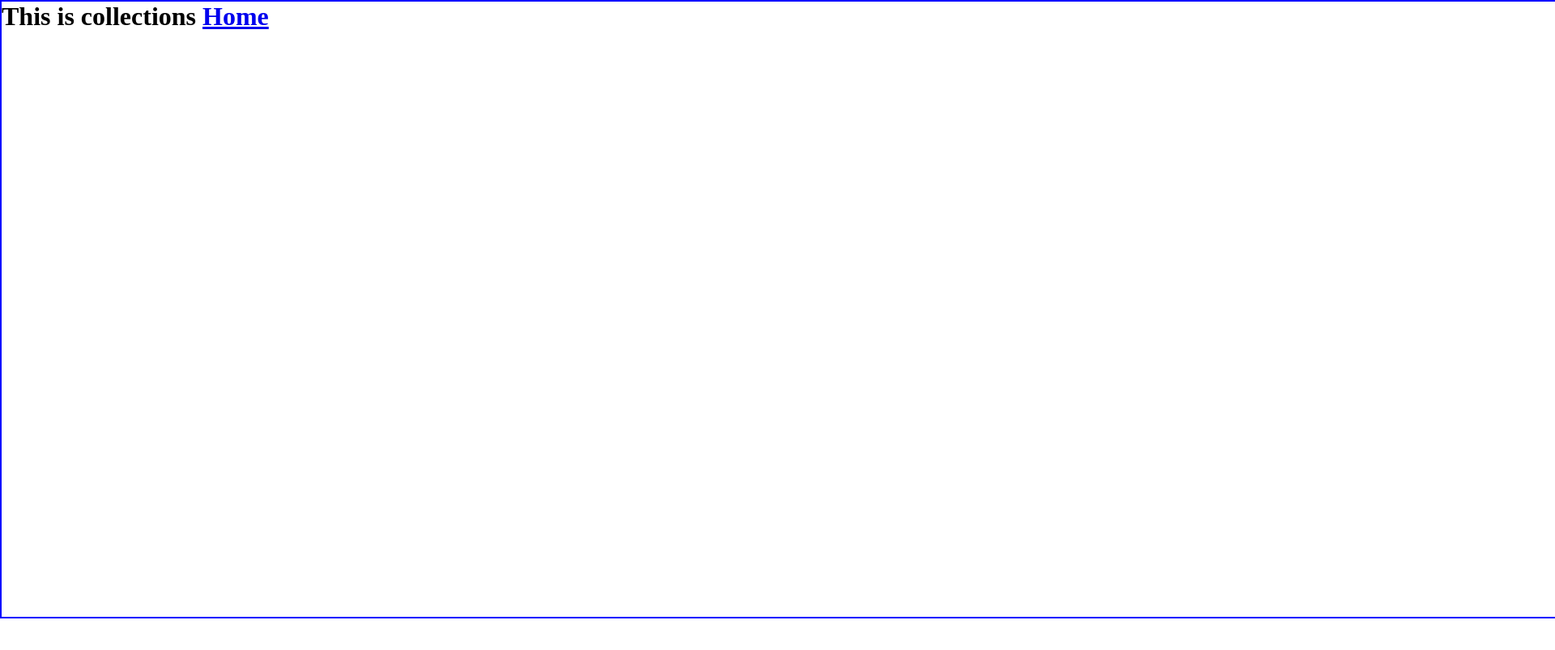
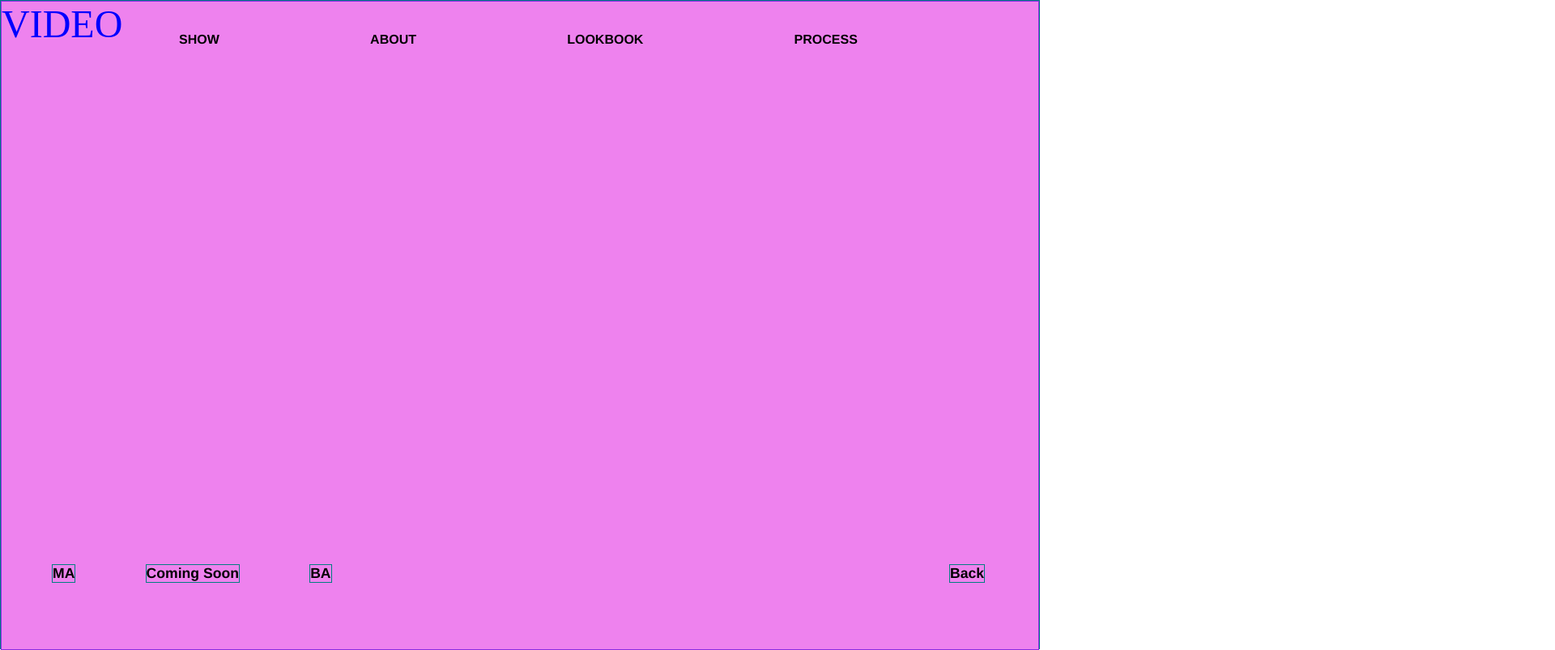
Before and after one commit to laimoh/Shek-Leung-Website, a website: page collections.html in a window 1280 px wide. Shown: the top 803 px of the page at 81% size, 1920 px wide, since content can reach past the window. Drawn offline with Linux system fonts and the light colour scheme.

Commit message:
tab collection

```diff
--- a/collections.html
+++ b/collections.html
@@ -10,14 +10,43 @@
 </head>
 
 <body>
-   <div id="col-container" class="col-container transition-move">
+   <!-- <div id="col-container" class="col-container"> -->
+   <div class="main-info">
+      <div class="nav-container">
+         <div class="nav-bar">
+            <ul>
+               <li data-tab-target="#show" class="tab"><a href="#show">Show</a></li>
+               <li data-tab-target="#about" class="tab"><a href="#about">About</a></li>
+               <li data-tab-target="#lookbook" class="tab"><a href="#lookbook">Lookbook</a></li>
+               <li data-tab-target="#process" class="tab"><a href="#process">Process</a></li>
+            </ul>
+         </div>
+         <div class="info overlay">
+            <div class="text">
+               <a href="#">MA</a>
+               <a href="#">Coming Soon</a>
+               <a href="#">BA</a>
+            </div>
+            <a href="index.html" class="info-back">Back</a>
+         </div>
+      </div>
+      <div class="tab-content">
+         <div id="show" data-tab-content class="active">
+            <p>VIDEO</p>
+         </div>
+         <div id="about" data-tab-content>
+            <p>About</p>
+         </div>
+         <div id="lookbook" data-tab-content>
+            <p>Lookbook</p>
+         </div>
+         <div id="process" data-tab-content>
+            <p>Process</p>
+         </div>
+      </div>
+   </div>
 
-            <h1>This is collections</h>
-            <a href="index.html">Home</a>
-
-
-   </div>
-   <script defer src ="main.js"></script>
+   <script defer src="collections.js"></script>
 </body>
 
 </html>
--- /dev/null
+++ b/collections.js
@@ -0,0 +1,21 @@
+// collections page tabs toggle
+
+const tabs = document.querySelectorAll('[data-tab-target]');
+const tabContents = document.querySelectorAll('[data-tab-content]')
+// loop through the list to find the one tab mouse clicked
+tabs.forEach(tab => {
+   tab.addEventListener('click', () => {
+      const target = document.querySelector(tab.dataset.tabTarget)
+
+      tabContents.forEach(tabContent => {
+         tabContent.classList.remove('active')
+      })
+      tabs.forEach(tab => {
+         tab.classList.remove('active')
+      });
+      tab.classList.add('active')
+      target.classList.add('active');
+
+
+   });
+});
--- a/main.js
+++ b/main.js
@@ -1,6 +1,4 @@
-
-
-var swup = new Swup();
+// const swup = new Swup();
 
 let container = document.getElementById('container');
 let pressbtn = document.getElementById('pressbtn');
@@ -10,12 +8,10 @@ let projbtn = document.getElementById('projbtn');
 
 let pressOpen = false;
 let aboutOpen = false;
-let colOpen = false;
 let projOpen = false;
 
 pressbtn.addEventListener('click', enablePress);
 aboutbtn.addEventListener('click', enableAbout);
-colbtn.addEventListener('click', enableCol);
 projbtn.addEventListener('click', enableProj);
 
 
@@ -35,13 +31,6 @@ function enableAbout() {
    }
 }
 
-function enableCol() {
-   if (colOpen === false) {
-      openCol();
-   } else {
-      closeCol();
-   }
-}
 
 function enableProj() {
    if (projOpen === false) {
@@ -73,16 +62,6 @@ function closeAbout() {
    aboutOpen = false;
 }
 
-function openCol() {
-
-   container.classList.add('openCollection');
-   colOpen = true;
-}
-
-function closeCol() {
-   container.classList.remove('openCollection')
-   colOpen = false;
-}
 
 function openProj() {
 
@@ -95,13 +74,6 @@ function closeProj() {
    projOpen = false;
 }
 
-const el = document.querySelector(".bg-home");
-
-el.addEventListener("mousemove", (e) => {
-   el.style.backgroundPositionX = -e.offsetX + "px";
-   el.style.backgroundPositionY = -e.offsetY + "px";
-});
-
 
 //  language button toggle
 
@@ -112,6 +84,5 @@ const langbtn = document.querySelector('.langChange');
 
 langbtn.addEventListener('click', function () {
    engBox.classList.toggle('transparent');
-   console.log(engBox.classList);
    manBox.classList.toggle('transparent');
 });
--- a/package.json
+++ b/package.json
@@ -16,7 +16,5 @@
     "url": "https://github.com/laimoh/Shek-Leung-Website/issues"
   },
   "homepage": "https://github.com/laimoh/Shek-Leung-Website#readme",
-  "dependencies": {
-    "swup": "^2.0.11"
-  }
+  "dependencies": {}
 }
--- a/style.css
+++ b/style.css
@@ -21,15 +21,15 @@
 body {
    width: 100%;
    height: 100%;
-   /* overflow: hidden; */
    text-rendering: optimizeLegibility;
    box-sizing: border-box;
 
 }
+
 /* home styles */
 
 .container {
-   /* border: solid 1px red; */
+
    width: 300vw;
    height: 300vh;
    position: fixed;
@@ -138,7 +138,6 @@ body {
    z-index: 100;
    font-family: Helvetica, sans-serif;
    font-size: 2rem;
-   /* transition: */
 }
 
 #pressbtn {
@@ -174,7 +173,7 @@ body {
    height: 90vh;
    width: 10vw;
    top: 5vh;
-   left: 45%;
+   left: 45vw;
    text-align: right;
    z-index: 10;
    font-family: Helvetica, sans-serif;
@@ -221,9 +220,7 @@ body {
    justify-content: flex-start;
    padding: 2rem;
    margin-top: 2vh;
-   overflow: scroll;
-   overflow-x: hidden;
-
+   c
 }
 
 .img-grid::-webkit-scrollbar {
@@ -584,14 +581,138 @@ body {
 
 /* collections page */
 
-.col-container {
-   border: solid 2px blue;
-   width: 200vw;
-   height: 95vh;
+
+
+.main-info {
+   /* border: solid 1px purple; */
+   background-color: transparent;
+   height: 100vh;
+   overflow: hidden;
+}
+
+.nav-container {
+   position: fixed;
+
+}
+
+.nav-bar {
+   width: 80vw;
+   height: 10vh;
+   /* border: 1px solid green; */
+   left: 10vw;
+   position: absolute;
+   top: 5vh;
+
+}
+
+.nav-bar ul {
+
+   text-transform: uppercase;
+   list-style: none;
+   margin: 0;
+   padding: 0;
+   display: flex;
+   justify-content: space-around;
+}
+
+.tab a {
+   font-family: Helvetica, sans-serif;
+   font-weight: bold;
+   font-size: 1rem;
+   color: black;
+   text-decoration: none;
+}
+
+.tab:hover {
+   cursor: pointer;
+   opacity: 0.6;
+}
+
+.tab.active {
+   background-color: whitesmoke;
+}
+
+
+
+.info {
+   width: 90vw;
+   height: 10vh;
+   /* border: 1px solid red; */
+   left: 5vw;
+   position: absolute;
+   top: 80vh;
+   display: flex;
+   justify-content: space-between;
+   align-items: flex-end;
+}
+
+.info a {
+   font-family: Helvetica, sans-serif;
+   font-weight: bold;
+   font-size: 1.1rem;
+   color: black;
+   text-decoration: none;
+   border: 1px solid teal;
+}
+
+.text {
+
+   width: 30%;
+   display: flex;
+   justify-content: space-between;
+}
+
+.tab-content {
+   border: 1px solid teal;
+   position: absolute;
    left: 0;
    top: 0;
+   height: 100vh;
+   z-index: -11;
+   display: flex;
+   flex: row nowrap;
+   justify-content: flex-start;
+
 
 }
+
+
+[data-tab-content] {
+   border: 1px solid blueviolet;
+   background-color: violet;
+   font-size: 3rem;
+   color: blue;
+   scroll-behavior: smooth;
+   display: none;
+
+}
+
+.active[data-tab-content] {
+   display: block;
+}
+
+#show {
+   width: 100vw;
+   height: 100vh;
+
+}
+
+#about {
+   width: 100vw;
+   height:100vh;
+}
+
+#lookbook {
+   width: 100vw;
+   height:100vh;
+}
+
+#process {
+   width: 100vw;
+   height:100vh;
+}
+
+
 
 /* projects container */
 .projects-container {
@@ -603,25 +724,6 @@ body {
    top: 100vh;
    background: url('72ppi/Asset\ 3.png');
    background-size: 100% 100%;
-}
-
-/* collections transitions */
-
-.transition-move {
-   transition: 0.8s;
-   opacity: 1;
-   transform: translateY(0);
-   transform-origin: bottom;
-}
-
-html.is-animating .transition-move {
-   opacity: 1;
-   transform: translateY(100%);
-}
-
-html.is-leaving .transition-move {
-   opacity: 0;
-   transform: translateY(0);
 }
 
 /* open other pages */
```
Also changed, not shown: index.html (+1 -2 lines), 1 other file.
